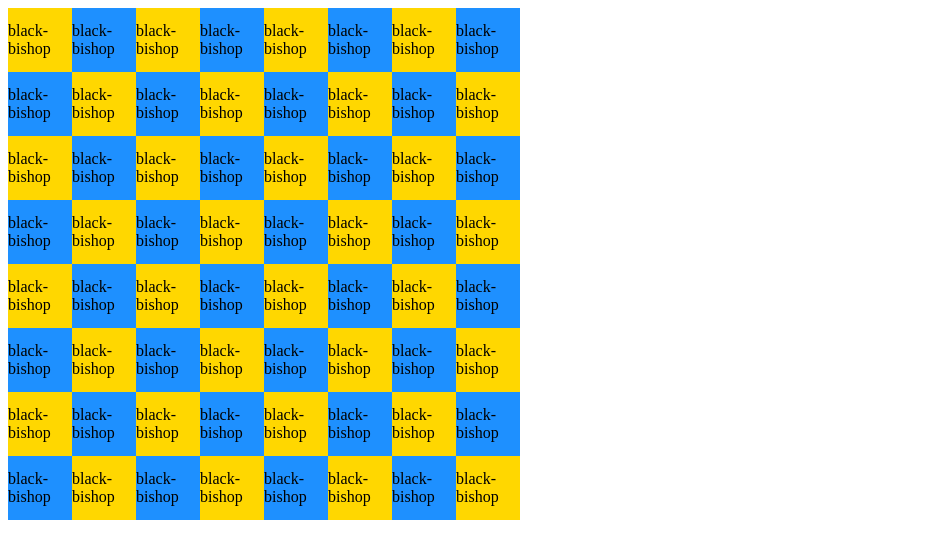
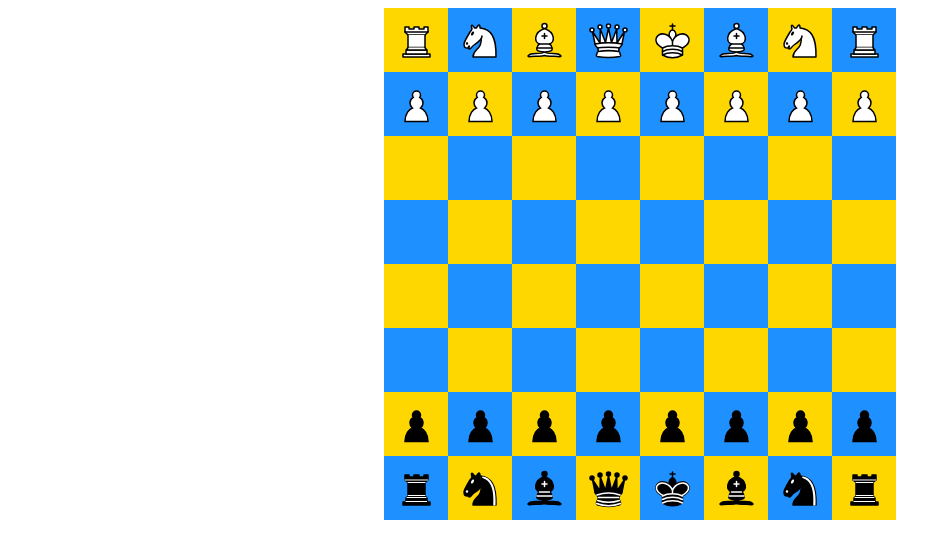
Before and after one commit to Tonny221/chesslink, a Next.js app: page /room in a window 1280 px wide. Shown: the top 558 px of the page, without its empty margins (0-951 px from the left). Built offline with nearby package versions, Linux system fonts and the light colour scheme.

Commit message:
used the chess sevice to get the data

```diff
--- a/components/ChessBoard/ChessBoard.js
+++ b/components/ChessBoard/ChessBoard.js
@@ -1,24 +1,30 @@
-import { React, Fragment } from "react";
+import { React } from "react";
 import ChessPiece from "@components/ChessPiece/ChessPiece";
-import { Row, Tile } from "./ChessBoard.styles";
-import { isTileBlack } from "@services/chess/chess.service";
+import { Row, Tile, BoardContainer } from "./ChessBoard.styles";
+import { getWidth, isTileBlack } from "@services/chess/chess.service";
 
-const ChessBoard = ({ data }) => {
+const ChessBoard = ({ chessData, movePiece }) => {
   return (
-    <>
-      {data.map((row, rowIndex) => {
+    <BoardContainer>
+      {chessData.board.map((row, rowIndex) => {
         return (
           <Row key={rowIndex}>
-            {row.map((chesspiece, colIndex) => {
+            {row.map((chessPiece, colIndex) => {
               return (
                 <Tile
-                  key={rowIndex * data.length + colIndex}
+                  key={rowIndex * getWidth(chessData) + colIndex}
                   isBlack={isTileBlack(rowIndex, colIndex)}
                 >
-                  {(true || chesspiece) && (
+                  {chessPiece && (
                     <ChessPiece
-                      type={chesspiece.type || "bishop"}
-                      color={chesspiece.color || "black"}
+                      type={chessPiece.type}
+                      color={chessPiece.color}
+                      onClick={() => {
+                        movePiece(
+                          [rowIndex, colIndex],
+                          [rowIndex + 1, colIndex]
+                        );
+                      }}
                     />
                   )}
                 </Tile>
@@ -27,7 +33,7 @@ const ChessBoard = ({ data }) => {
           </Row>
         );
       })}
-    </>
+    </BoardContainer>
   );
 };
 
--- a/components/ChessBoard/ChessBoard.styles.js
+++ b/components/ChessBoard/ChessBoard.styles.js
@@ -19,4 +19,13 @@ const Row = styled.div(() => {
   };
 });
 
-export { Tile, Row };
+const BoardContainer = styled.div(() => {
+  return {
+    display: "flex",
+    flexDirection: "column",
+    justifyContent: "center",
+    alignItems: "center",
+  };
+});
+
+export { Tile, Row, BoardContainer };
--- a/components/Room/Room.js
+++ b/components/Room/Room.js
@@ -1,13 +1,16 @@
 import ChessBoard from "@components/ChessBoard/ChessBoard";
-import React from "react";
+import chess, { move } from "@services/chess/chess.service";
+import React, { useEffect, useState } from "react";
 
 const Room = () => {
-  const gridSize = 8;
-  const data = [...Array(gridSize)].map((e) => Array(gridSize).fill(1));
+  const [chessData, setChessData] = useState(chess());
 
+  const movePiece = (from, to) => {
+    setChessData(move(chessData, from, to));
+  };
   return (
     <>
-      <ChessBoard data={data} />
+      <ChessBoard chessData={chessData} movePiece={movePiece} />
     </>
   );
 };
```
